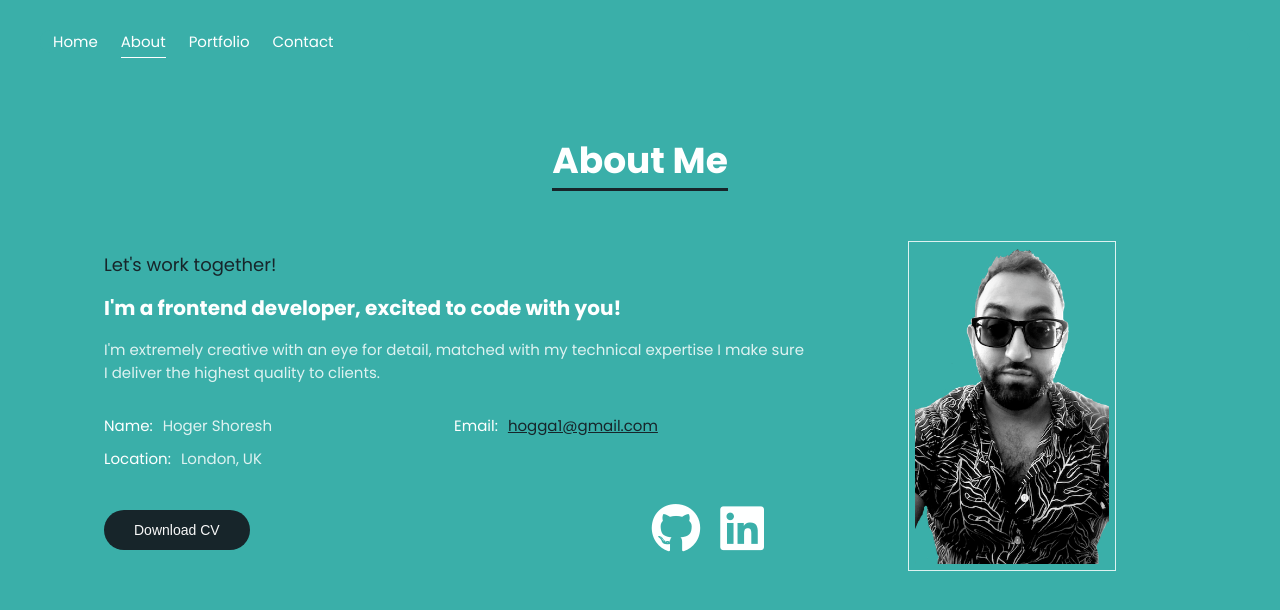
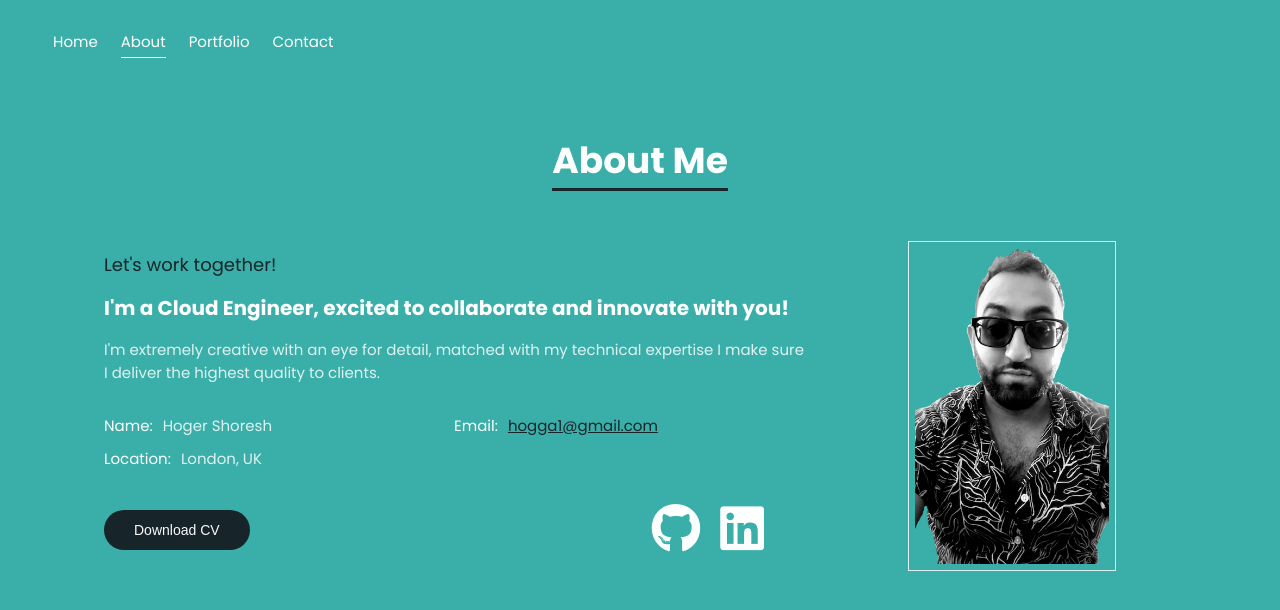
Before and after one commit to Hoggi90/my-react-portfolio, a React (Create React App) app: page /about in a window 1280 px wide. Shown: the top 610 px of the page. Built offline with nearby package versions, Linux system fonts and the light colour scheme.

Commit message:
changed some text

```diff
--- a/src/App.js
+++ b/src/App.js
@@ -5,7 +5,7 @@ function App() {
   const personalDetails = {
     name: "Hoger Shoresh",
     location: "London, UK",
-    tagline: "I'm a Frontend Developer!",
+    tagline: "I'm a Cloud Engineer!",
     email: "hogga1@gmail.com",
     brand: "I'm extremely creative with an eye for detail, matched with my technical expertise I make sure I deliver the highest quality to clients.",
   };
--- a/src/components/AboutMe.js
+++ b/src/components/AboutMe.js
@@ -24,8 +24,8 @@ const AboutMe = ({ name, email, location, brand }) => {
       <div className="row">
         <div className="personalInfo col-12 col-lg-8">
           <div className="contentContainer">
-            <h4>Let's work together!</h4>
-            <h5>I'm a frontend developer, excited to code with you!</h5>
+              <h4>Let's work together!</h4>
+              <h5>I'm a Cloud Engineer, excited to collaborate and innovate with you!</h5>
             <div className="contentDescription">
               <p>{brand}</p>
             </div>
```
